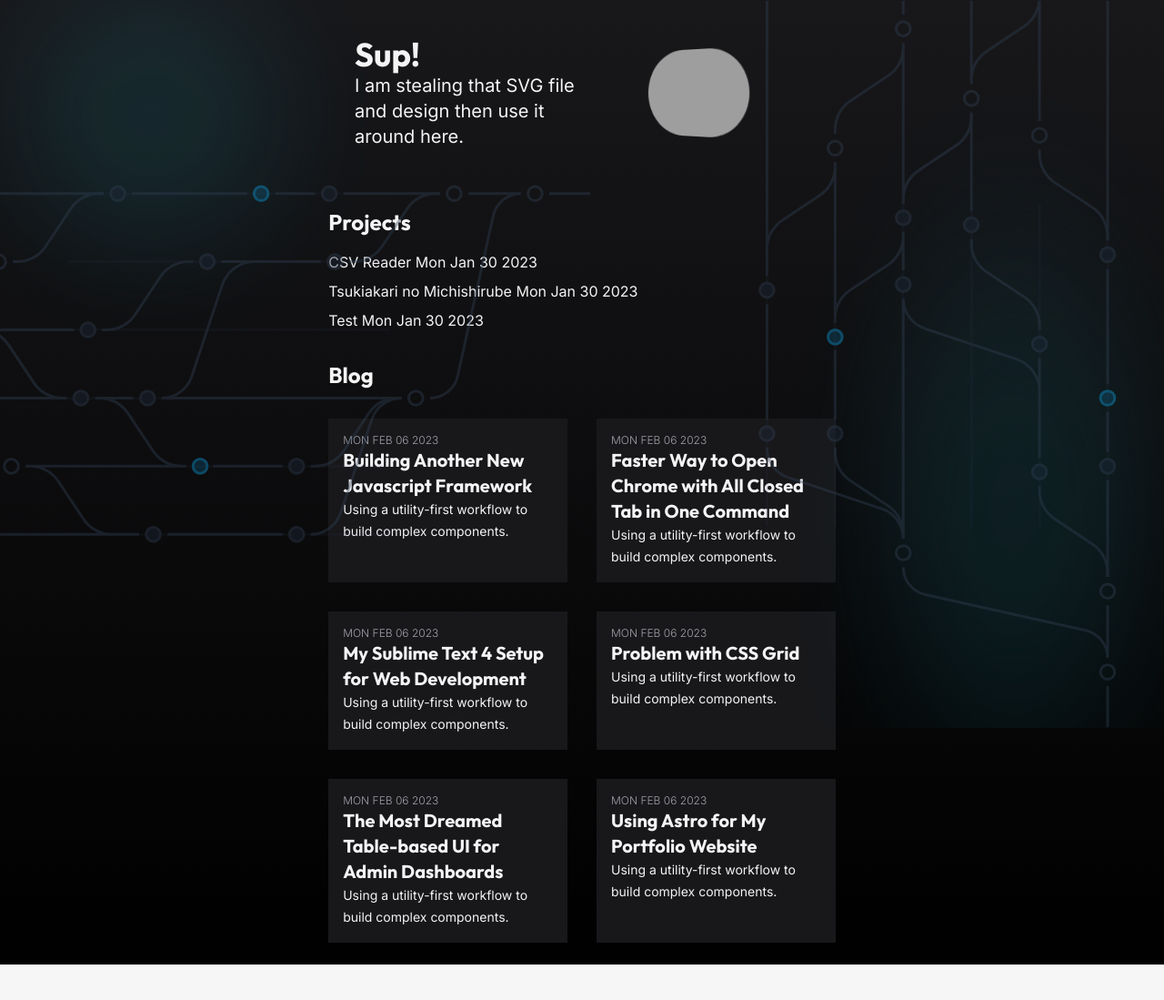
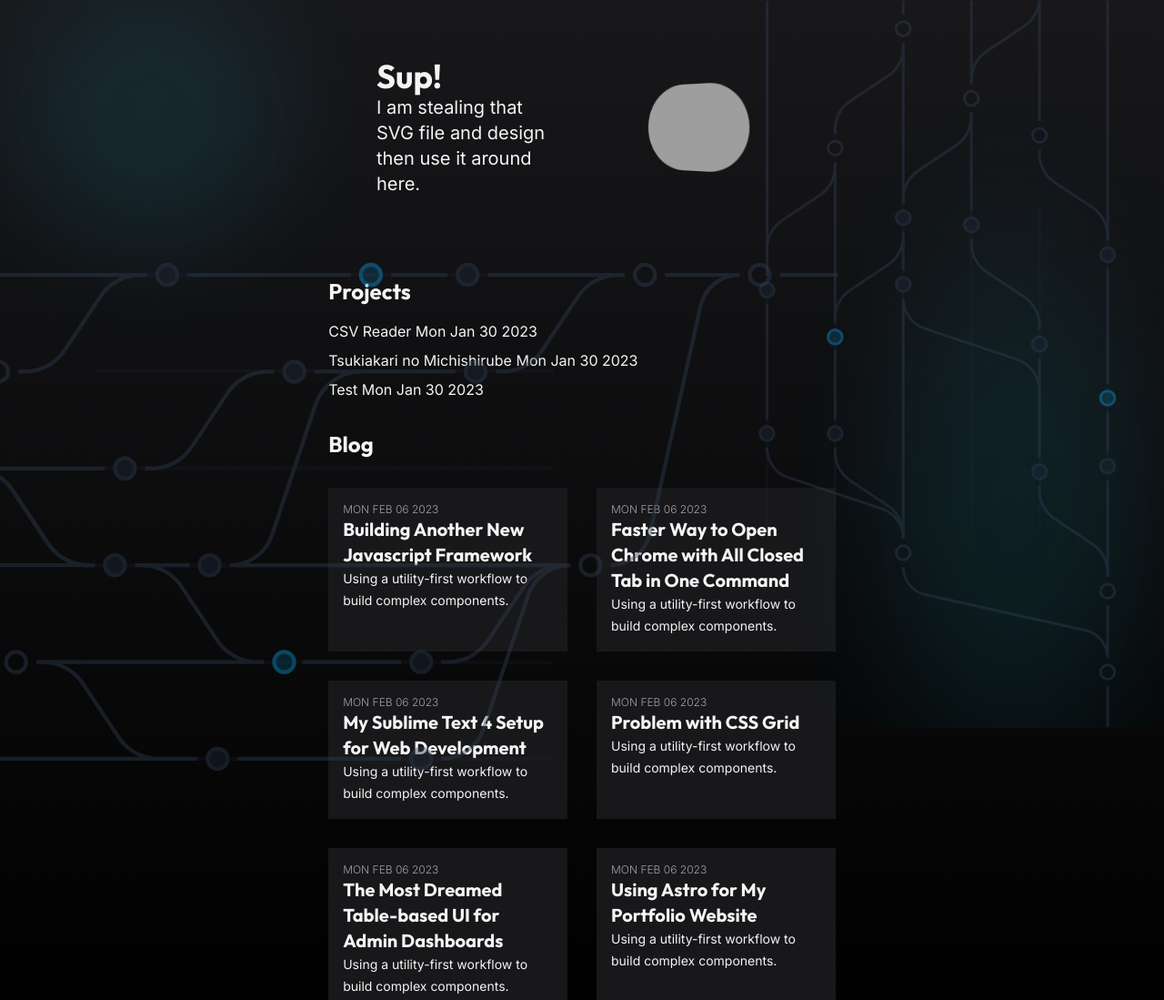
Before and after one commit to wahyusa/sabar, an Astro site: page / in a window 1280 px wide. Shown: the top 1099 px of the page at 91% size. Before the commit the page ends 1060 px from the top, so only its background shows below. Built offline with nearby package versions, Linux system fonts and the light colour scheme; Astro itself is replaced by a stand-in of ours; grey boxes are pictures that could not be loaded.

Commit message:
feat: IDK

```diff
--- a/src/components/Header.astro
+++ b/src/components/Header.astro
@@ -1,5 +1,5 @@
 <header class="max-w-[500px] mx-auto py-10 relative grid grid-cols-2">
-  <div class="">
+  <div class="p-6">
     <h1 class="font-bold text-4xl">Sup!</h1>
     <p class="text-xl">
       I am stealing that SVG file and design then use it around here.
--- a/src/layouts/Layout.astro
+++ b/src/layouts/Layout.astro
@@ -25,7 +25,7 @@ const { title } = Astro.props;
       alt="Astro Logo"
     />
     <svg
-      class="absolute right-0 path inset-y-0 max-h-screen rotate-180"
+      class="absolute right-0 path inset-y-0 max-h-screen rotate-180 max-w-full"
       viewBox="0 0 668 1070"
       fill="none"
       xmlns="http://www.w3.org/2000/svg"
@@ -162,7 +162,7 @@ const { title } = Astro.props;
       </defs>
     </svg>
     <svg
-      class="absolute left-0 path inset-y-0 max-h-screen rotate-90"
+      class="absolute left-0 path inset-y-0 rotate-90 max-h-full"
       viewBox="0 0 668 1070"
       fill="none"
       xmlns="http://www.w3.org/2000/svg"
```
